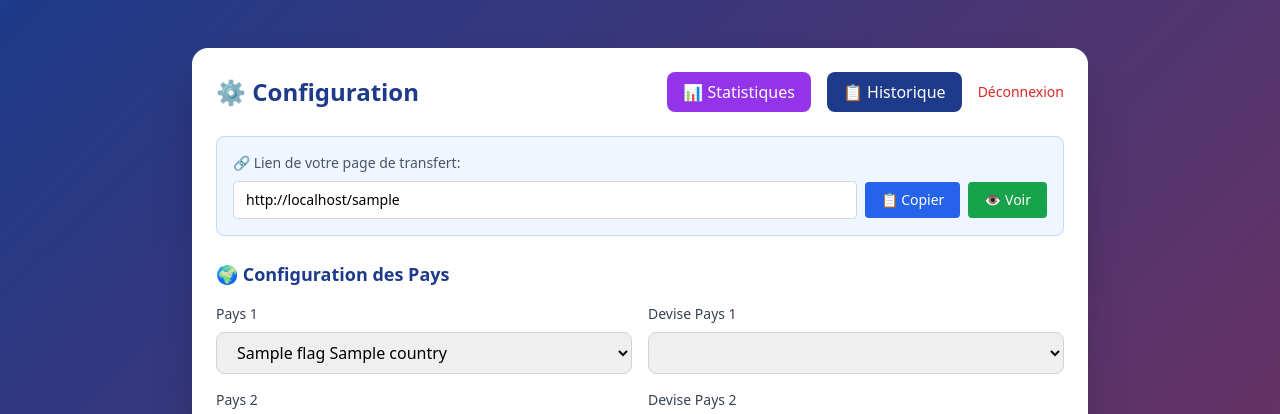
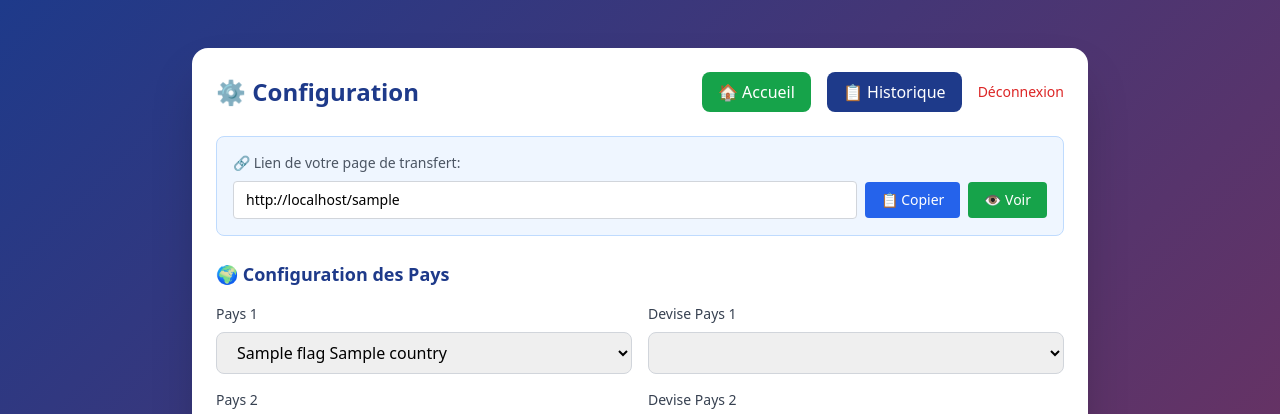
Before and after one commit to moa-digitalagency/MoneyTransfertSaas, a Flask app: template templates/admin_panel.html in a window 1280 px wide. Shown: the top 414 px of the page. Run offline with Flask 3, Linux system fonts and the light colour scheme; the template is opened without the code that fills it: most values are stand-ins (such as "Sample title", 1, 10 or a date in 2020); lists and menus that the app fills with data are empty; some libraries are stand-ins or nearby versions.

Commit message:
Update admin panel and history pages to improve navigation and remove unused features
Modify admin_history.html and admin_panel.html to redirect to /username, remove statistics link, and adjust navigation links.

Replit-Commit-Author: Agent
Replit-Commit-Session-Id: 9dbb1d68-2739-4441-adeb-5bcd14a1e9a4
Replit-Commit-Checkpoint-Type: intermediate_checkpoint
Replit-Commit-Screenshot-Url: https://storage.googleapis.com/screenshot-production-us-central1/f82a0f7b-0494-47b2-a2df-b2058f3a9dbd/9dbb1d68-2739-4441-adeb-5bcd14a1e9a4/cigywQw

```diff
--- a/templates/admin_history.html
+++ b/templates/admin_history.html
@@ -21,11 +21,8 @@
                     📋 Historique des Transactions WhatsApp
                 </h1>
                 <div class="flex gap-4 items-center">
-                    <a href="/" class="px-4 py-2 bg-green-600 text-white rounded-lg hover:bg-green-700 transition">
+                    <a href="/{{ username }}" target="_blank" class="px-4 py-2 bg-green-600 text-white rounded-lg hover:bg-green-700 transition">
                         🏠 Accueil
-                    </a>
-                    <a href="/admin/statistics" class="px-4 py-2 bg-purple-600 text-white rounded-lg hover:bg-purple-700 transition">
-                        📊 Statistiques
                     </a>
                     <a href="/admin" class="px-4 py-2 bg-blue-900 text-white rounded-lg hover:bg-blue-800 transition">
                         ⚙️ Configuration
--- a/templates/admin_panel.html
+++ b/templates/admin_panel.html
@@ -81,8 +81,8 @@ www.myoneart.com
                     ⚙️ Configuration
                 </h1>
                 <div class="flex gap-4 items-center">
-                    <a href="/admin/statistics" class="px-4 py-2 bg-purple-600 text-white rounded-lg hover:bg-purple-700 transition">
-                        📊 Statistiques
+                    <a href="/{{ username }}" target="_blank" class="px-4 py-2 bg-green-600 text-white rounded-lg hover:bg-green-700 transition">
+                        🏠 Accueil
                     </a>
                     <a href="/admin/history" class="px-4 py-2 bg-blue-900 text-white rounded-lg hover:bg-blue-800 transition">
                         📋 Historique
```
Also changed, not shown: 1 other file.
